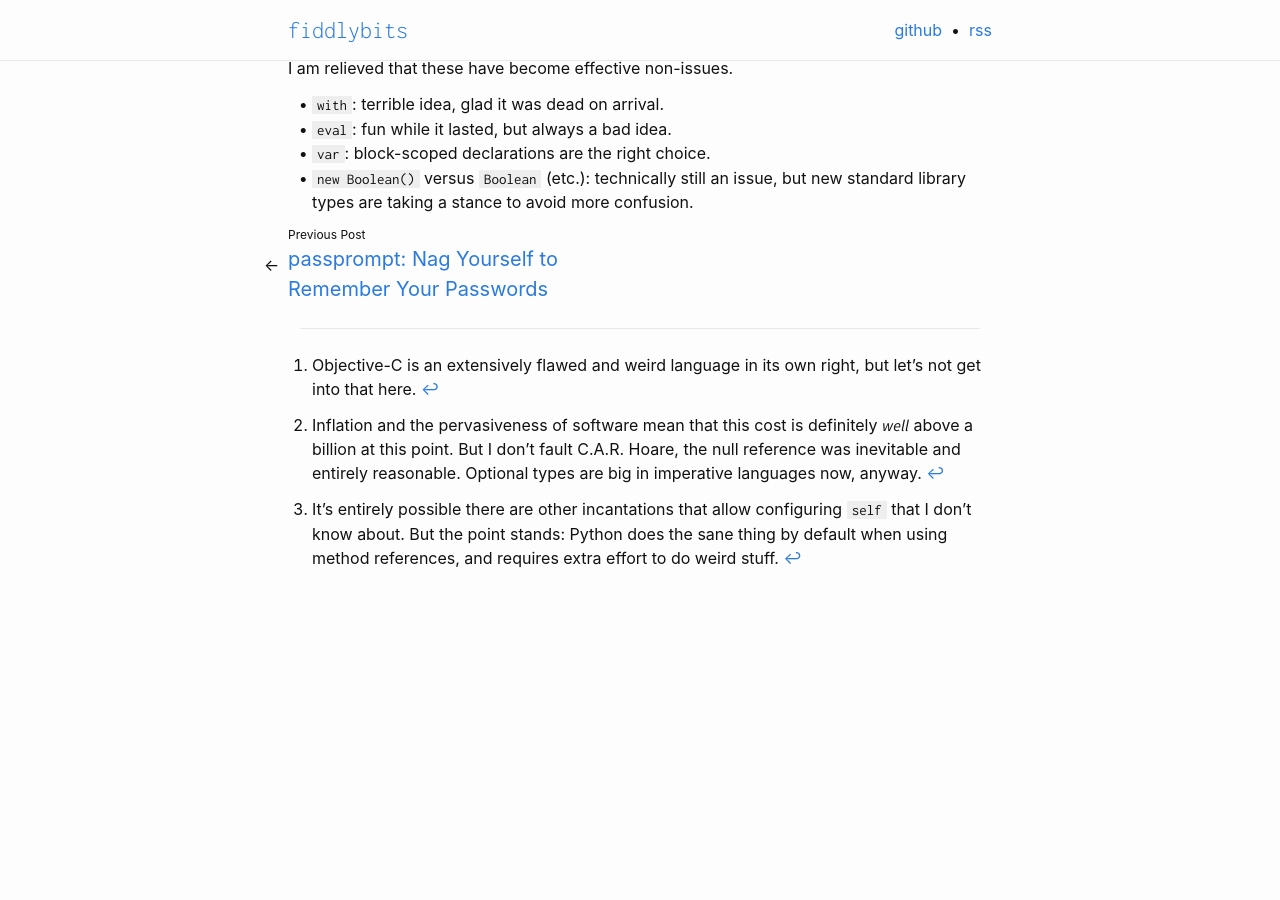
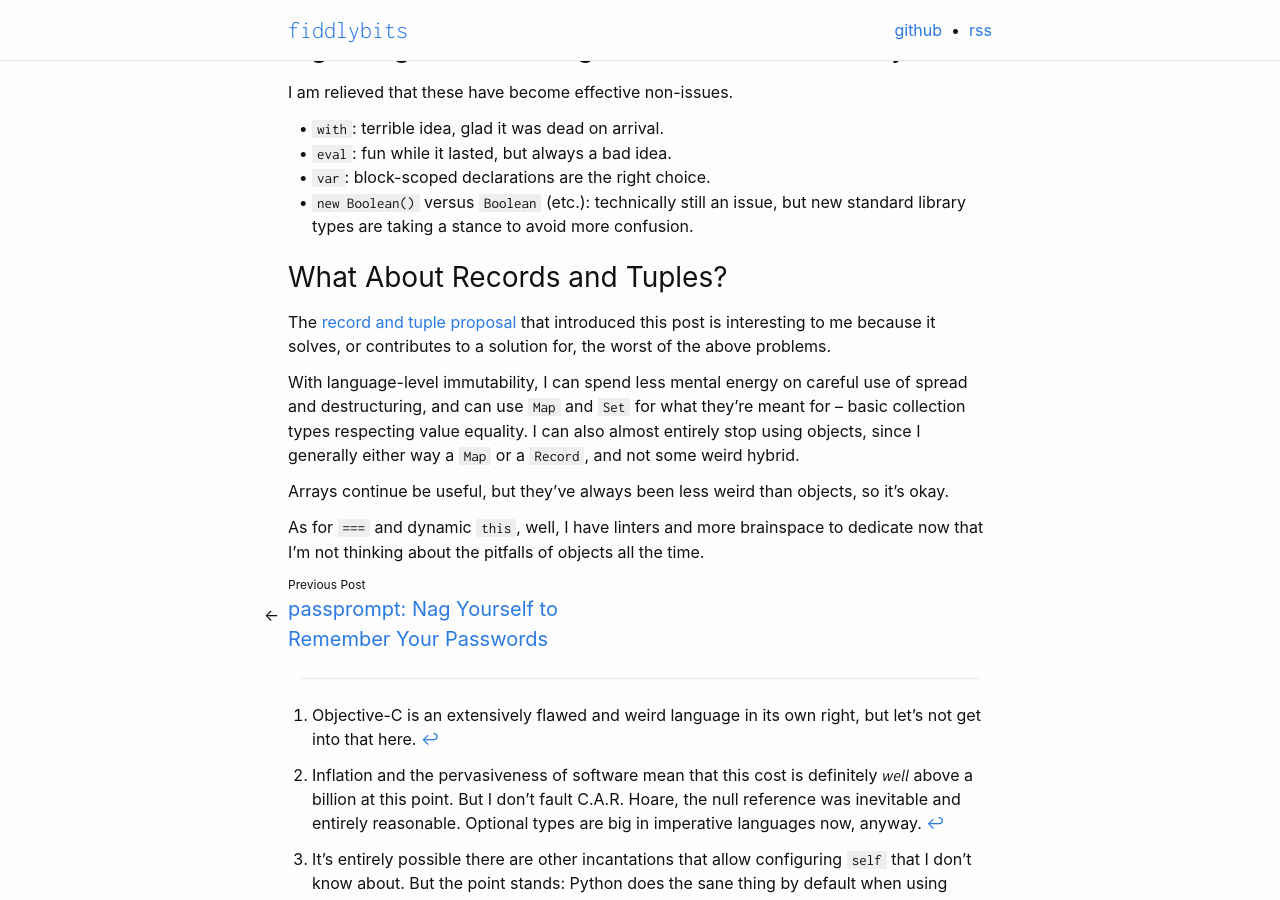
Before and after one commit to seansfkelley/seansfkelley.github.io, a Jekyll site: the page built from _posts/2021-02-03-javascript-the-bad-parts.md, in a window 1280 px wide and 900 px high, scrolled down 5458 px. Built offline with Jekyll 4.4.1, drawn with Linux system fonts in a browser that asks for light colours; some web fonts are replaced; before the commit the page ends 6040 px from its top, so only the background shows below that; some of the changed text lies outside the part shown.

Commit message:
Add closure.

```diff
--- a/_posts/2021-02-03-javascript-the-bad-parts.md
+++ b/_posts/2021-02-03-javascript-the-bad-parts.md
@@ -143,6 +143,16 @@ I am relieved that these have become effective non-issues.
 - `var`: block-scoped declarations are the right choice.
 - `new Boolean()` versus `Boolean` (etc.): technically still an issue, but new standard library types are taking a stance to avoid more confusion.
 
+## What About Records and Tuples?
+
+The [record and tuple proposal](https://github.com/tc39/proposal-record-tuple) that introduced this post is interesting to me because it solves, or contributes to a solution for, the worst of the above problems.
+
+With language-level immutability, I can spend less mental energy on careful use of spread and destructuring, and can use `Map` and `Set` for what they're meant for -- basic collection types respecting value equality. I can also almost entirely stop using objects, since I generally either way a `Map` or a `Record`, and not some weird hybrid.
+
+Arrays continue be useful, but they've always been less weird than objects, so it's okay.
+
+As for `===` and dynamic `this`, well, I have linters and more brainspace to dedicate now that I'm not thinking about the pitfalls of objects all the time.
+
 {% include next-previous.html %}
 
 -------------------------------------------------------------------------------
```
